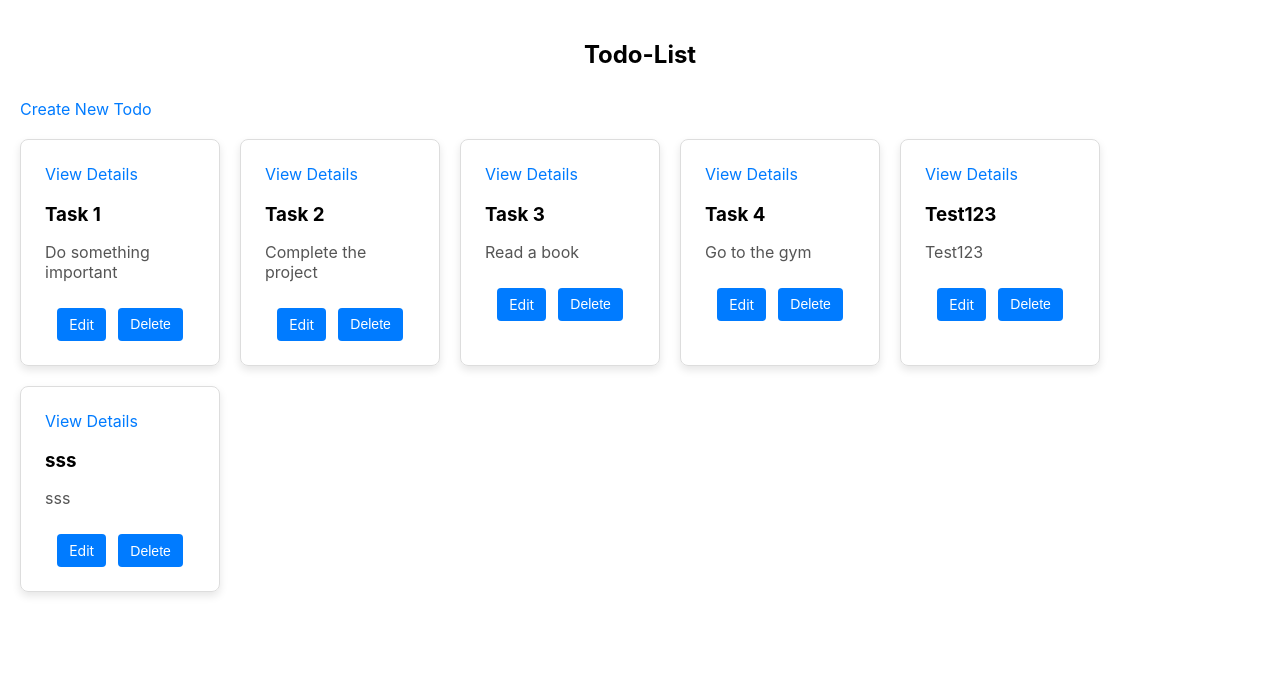
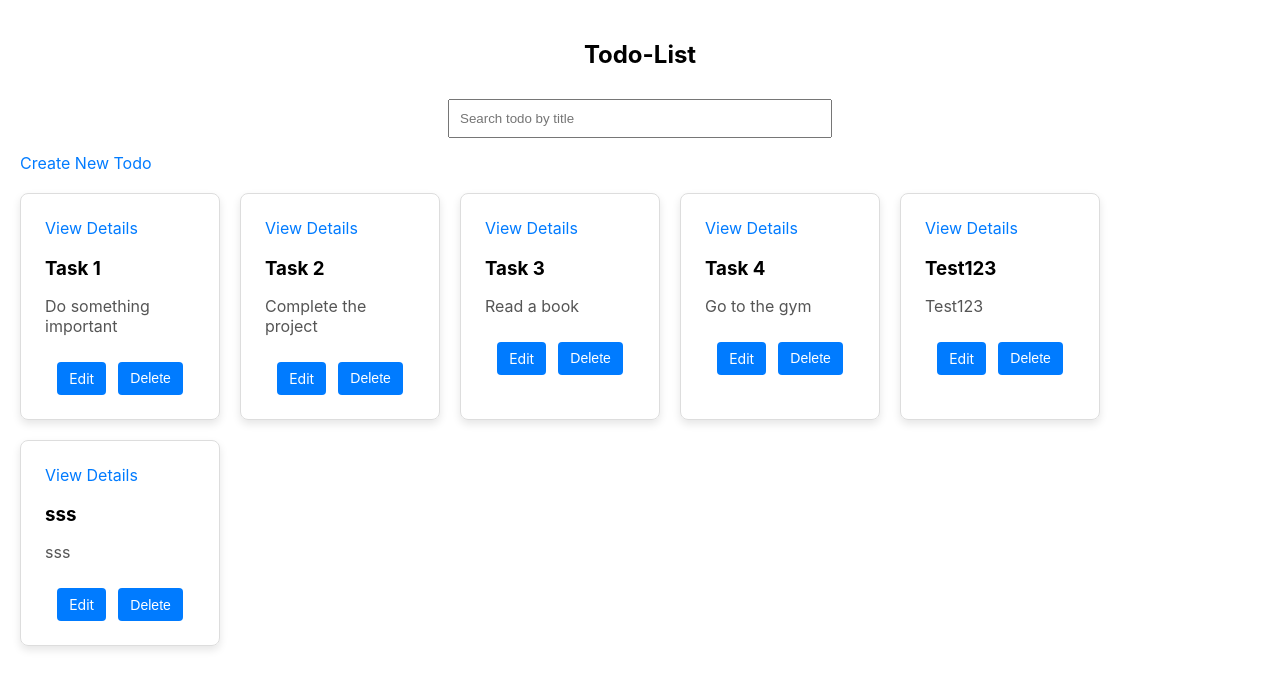
Before and after one commit to deimantem/HFU_JAS_21I_app, a React (Create React App) app in the folder MLZ/mlz-app/: page / in a window 1280 px wide. Shown: the top 688 px of the page. Built offline with nearby package versions, Linux system fonts and the light colour scheme; data requests are answered from the project's data file.

Commit message:
Add search to list

```diff
--- a/MLZ/mlz-app/src/components/TodoList.tsx
+++ b/MLZ/mlz-app/src/components/TodoList.tsx
@@ -6,6 +6,7 @@ import '../styles/TodoList.css';
 
 const TodoList: React.FC = () => {
     const [todos, setTodos] = useState<Todo[]>([]);
+    const [searchTerm, setSearchTerm] = useState<string>('');
 
     useEffect(() => {
         const fetchData = async () => {
@@ -31,14 +32,27 @@ const TodoList: React.FC = () => {
         }
     };
 
+    // Filter todos based on the title matching the search term
+    const filteredTodos = todos.filter((todo) =>
+        todo.title.toLowerCase().includes(searchTerm.toLowerCase())
+    );
+
     return (
         <div className="todo-list-wrapper">
             <h2 className="todo-list-title">Todo-List</h2>
+            <div className="search-container">
+                <input
+                    type="text"
+                    placeholder="Search todo by title"
+                    value={searchTerm}
+                    onChange={(e) => setSearchTerm(e.target.value)}
+                />
+            </div>
             <Link to="/create" className="create-todo-button">
                 Create New Todo
             </Link>
             <div className="card-container">
-                {todos.map((todo) => (
+                {filteredTodos.map((todo) => (
                     <div key={todo.id} className="card">
                         <Link to={`/todo/${todo.id}`}>View Details</Link>
                         <div className="card-header">
--- a/MLZ/mlz-app/src/styles/TodoList.css
+++ b/MLZ/mlz-app/src/styles/TodoList.css
@@ -67,3 +67,9 @@ a {
     justify-content: space-evenly;
     margin-top: 10px;
 }
+
+.search-container {
+    display: flex;
+    align-self: center;
+    width: 30vw;
+}
```
